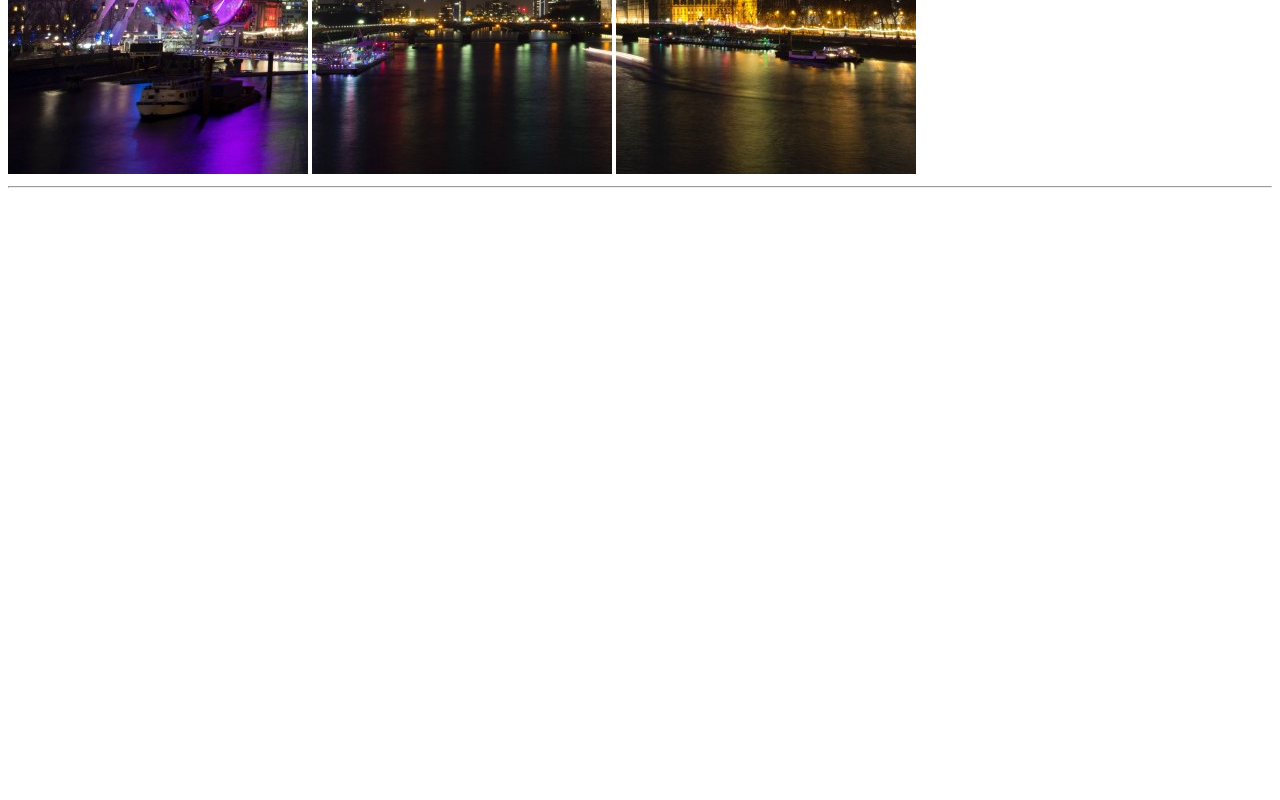
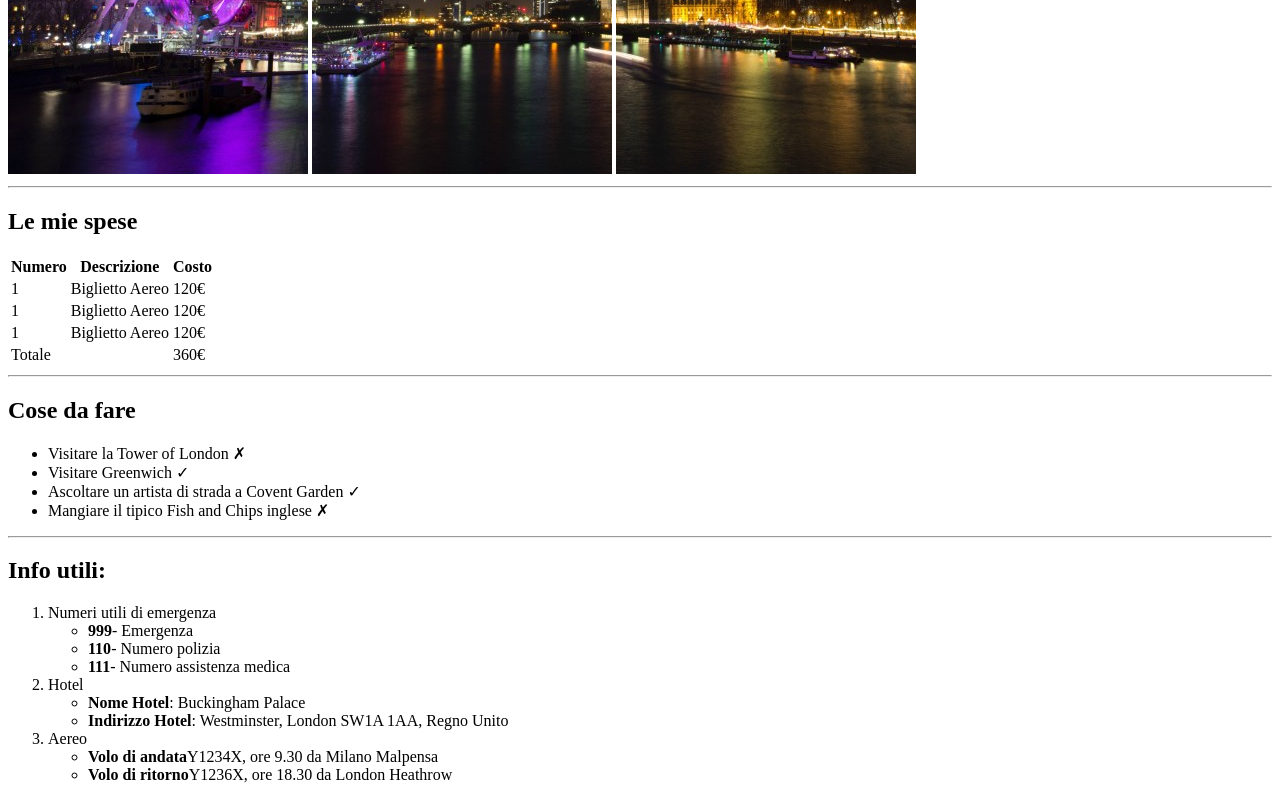
Before and after one commit to MassiDama/html-london-trip, a plain HTML site: page index.html in a window 1280 px wide. Shown: the part 506-1306 px from the top of the page. Before the commit the page ends 800 px from the top, so only its background shows below. Drawn offline with Linux system fonts and the light colour scheme.

Commit message:
section main

```diff
--- a/index.html
+++ b/index.html
@@ -7,15 +7,94 @@
 </head>
 <body>
 
+    <!-- section header -->
+
     <header>
-        <h1> Il mio viaggio a Londra</h1>
+        <h1> Il mio viaggio a Londra </h1>
         <img src="img/pexels-bill-emrich-230794-0.jpg" alt="foto1">
         <img src="img/pexels-bill-emrich-230794-1.jpg" alt="foto2">
         <img src="img/pexels-bill-emrich-230794-2.jpg" alt="foto3">
         <hr>
     </header>
 
+    <!-- section main -->
 
+    <main>
+
+        <section>
+
+            <h2> Le mie spese </h2>
+            <table>
+                <tr>
+                    <th>Numero</th>
+                    <th>Descrizione</th>
+                    <th>Costo</th>
+                </tr>
+                <tr>
+                    <td>1</td>
+                    <td>Biglietto Aereo</td>
+                    <td>120€</td>
+                </tr>
+                <tr>
+                    <td>1</td>
+                    <td>Biglietto Aereo</td>
+                    <td>120€</td>
+                </tr>
+                <tr>
+                    <td>1</td>
+                    <td>Biglietto Aereo</td>
+                    <td>120€</td>
+                </tr>
+                <tr>
+                    <td>Totale</td>
+                    <td></td>
+                    <td>360€</td>
+                </tr>
+            </table>
+            <hr>
+
+        </section>
+
+        <section>
+
+            <h2>Cose da fare</h2>
+            <ul>
+                <li>Visitare la Tower of London &#10007;</li>
+                <li>Visitare Greenwich &#10003;</li>
+                <li>Ascoltare un artista di strada a Covent Garden &#10003; </li>
+                <li>Mangiare il tipico Fish and Chips inglese &#10007;</li>
+            </ul>
+            <hr>
+
+        </section>
+
+        <section>
+
+            <h2>Info utili:</h2>
+            <ol>
+                <li>Numeri utili di emergenza</li>
+                    <ul>
+                        <li><strong>999</strong>- Emergenza</li>
+                        <li><strong>110</strong>- Numero polizia</li>
+                        <li><strong>111</strong>- Numero assistenza medica</li>
+                    </ul>
+                <li>Hotel</li>
+                    <ul>
+                        <li><strong>Nome Hotel</strong>: Buckingham Palace </li>
+                        <li><strong>Indirizzo Hotel</strong>: Westminster, London SW1A 1AA, Regno Unito</li>
+                    </ul>
+                <li>Aereo</li>
+                    <ul>
+                        <li><strong>Volo di andata</strong>Y1234X, ore 9.30 da Milano Malpensa</li>
+                        <li><strong>Volo di ritorno</strong>Y1236X, ore 18.30 da London Heathrow</li>
+                    </ul>
+            </ol>
+
+        </section>
+
+    </main>
+
+    <!-- secton footer -->
 
 
 </body>
```
